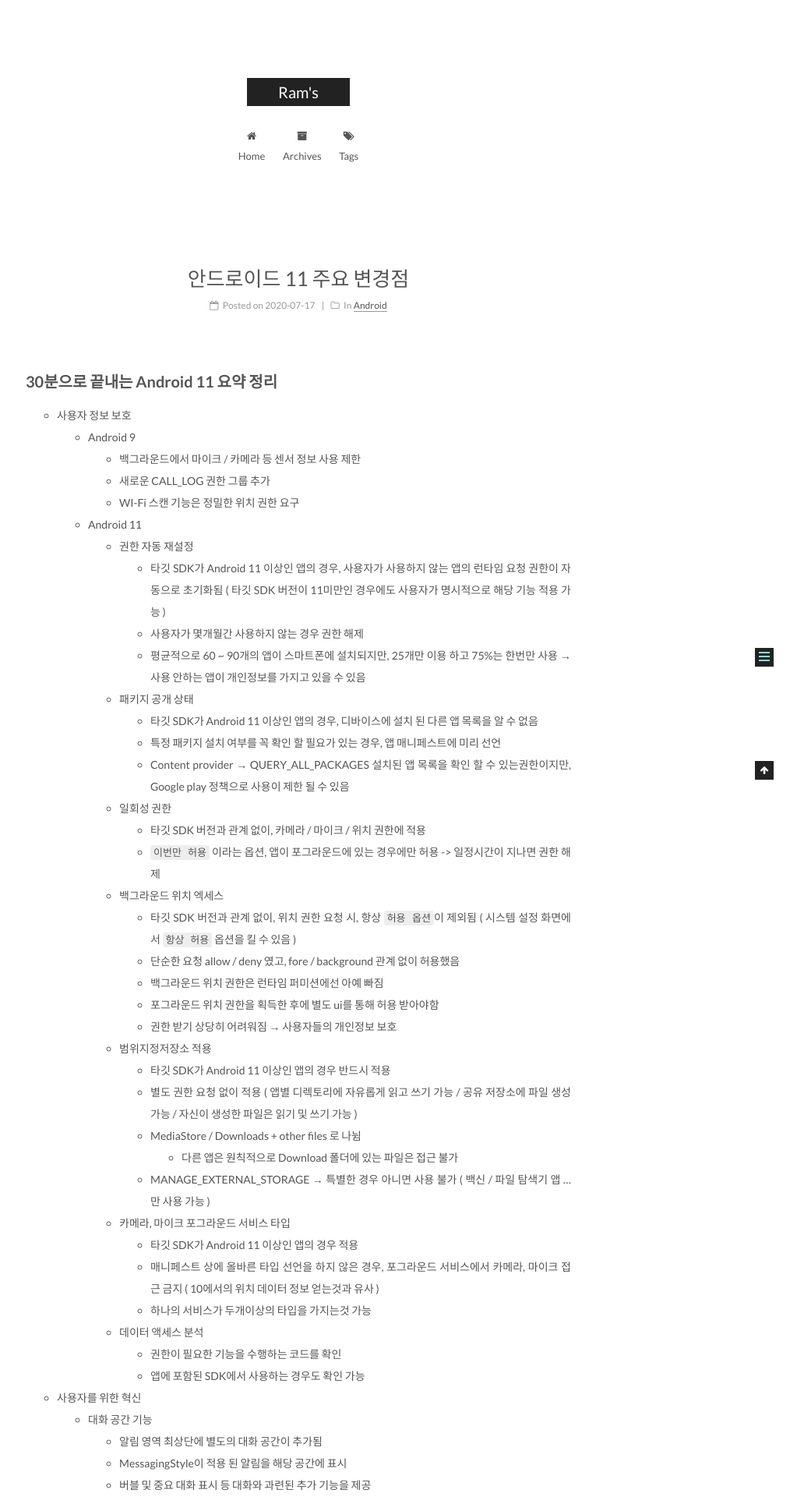
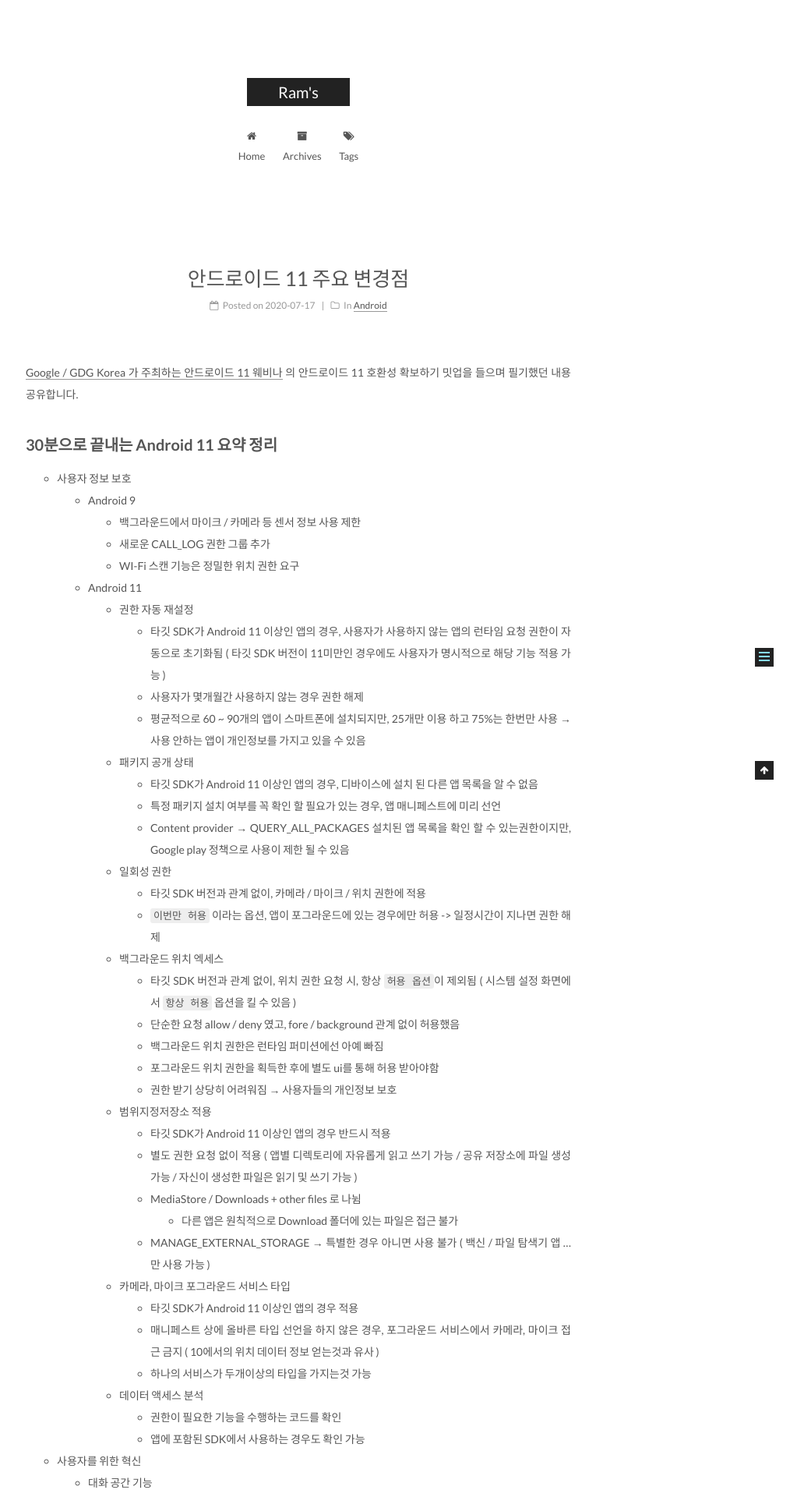
Before and after one commit to kangraemin/kangraemin.github.io, a Jekyll site: the page built from _posts/2020-07-17-android-11.md, in a window 1280 px wide. Shown: the top 1920 px of the page at 78% size, without its empty margins (257-1280 px from the left). Built offline with Jekyll 4.4.1, drawn with Linux system fonts in a browser that asks for light colours.

Commit message:
Add description to android 11 posts

```diff
--- a/_posts/2020-07-17-android-11.md
+++ b/_posts/2020-07-17-android-11.md
@@ -6,6 +6,10 @@ categories:
 tags:
  - android
 ---
+
+[Google / GDG Korea 가 주최하는 안드로이드 11 웨비나](https://developersonair.withgoogle.com/events/a11meetup-korea) 의 안드로이드 11 호환성 확보하기 밋업을 들으며 필기했던 내용 공유합니다.
+
+<!-- more -->
 
 ## 30분으로 끝내는 Android 11 요약 정리
 
```
